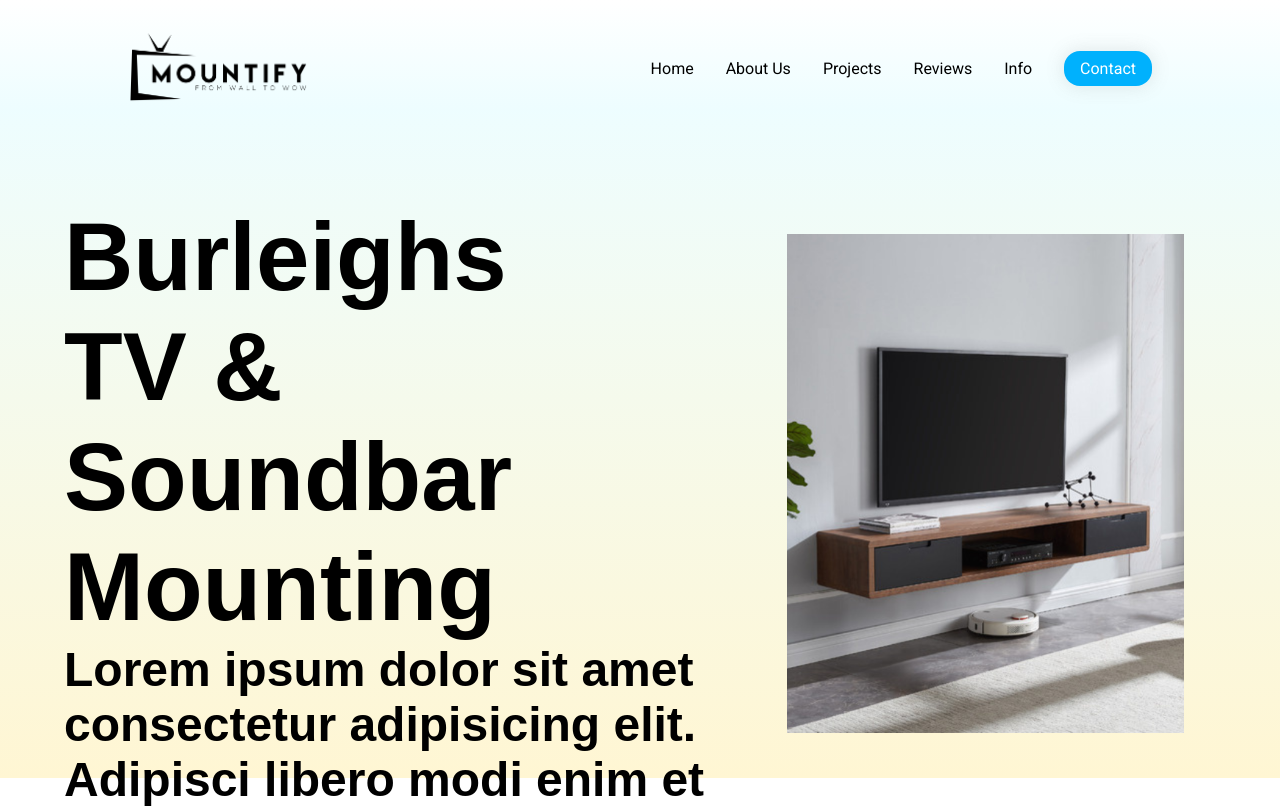
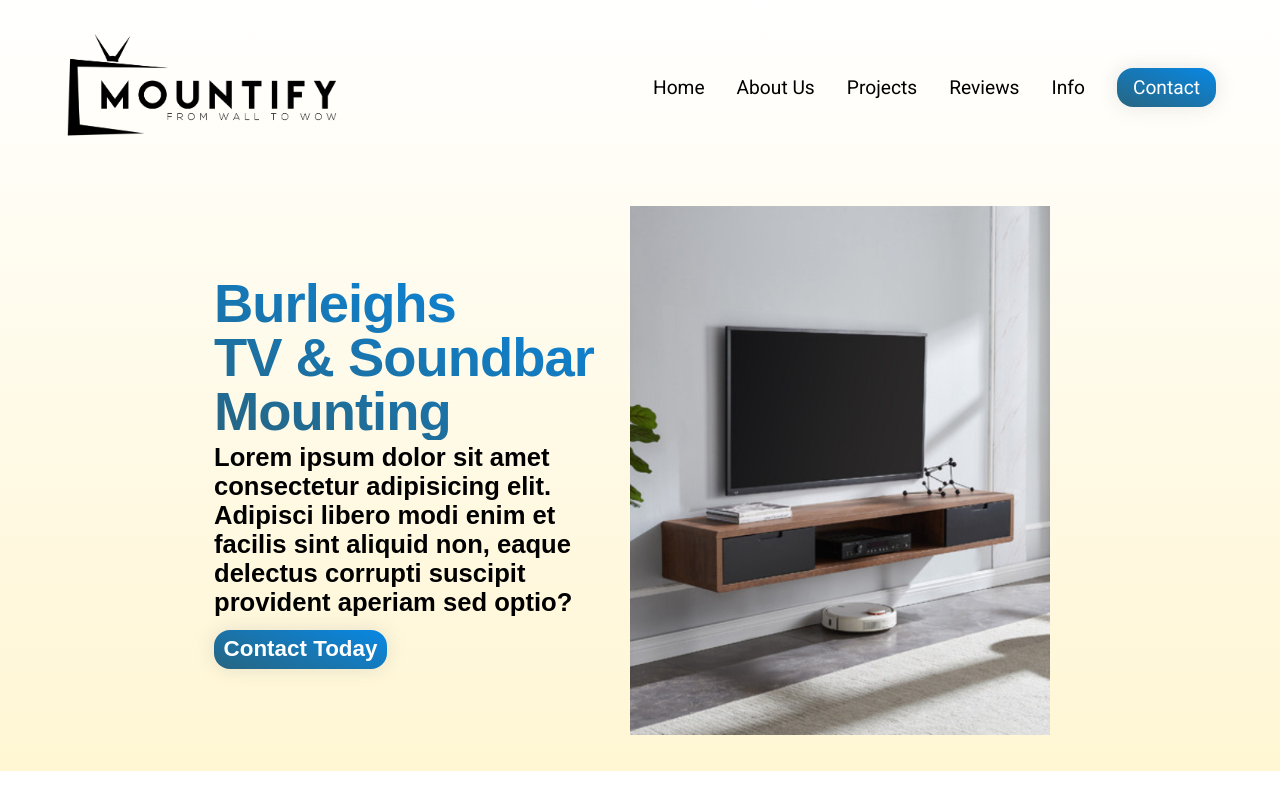
Before and after one commit to ThriveLift/Mountify, a React (Vite) app: page / in a window 1280 px wide. Shown: the top 808 px of the page. Built offline with nearby package versions, Linux system fonts and the light colour scheme; a web font is replaced by a local one.

Commit message:
mountify-finishingUp-header

```diff
--- a/src/components/Navbar.jsx
+++ b/src/components/Navbar.jsx
@@ -14,7 +14,7 @@ const Navbar = () => {
   return (
     <div className="mountify__navbar roboto-regular">
       <div className="mountify__navbar-logo">
-        <img src={logo} alt="" width={180} />
+        <img src={logo} alt="" width={275} />
       </div>
 
       <nav>
@@ -71,9 +71,9 @@ const Navbar = () => {
             <li>
               <a href="">Info</a>
             </li>
-            <a className="mountify__navbar-mobileMenu-contactButton custom_button wobble-hor-bottom ">
-              Contact
-            </a>
+            <div className="mountify__navbar-mobileMenu-contactButton">
+              <a className="custom_button wobble-hor-bottom ">Contact</a>
+            </div>
           </ul>
         </div>
       </nav>
--- a/src/containers/Header.jsx
+++ b/src/containers/Header.jsx
@@ -42,18 +42,25 @@ const Header = () => {
   };
 
   useEffect(() => {
-    writeLoop();
+    let isCancelled = false;
 
-    // Cleanup if needed (e.g., stopping the loop)
+    const startWriting = async () => {
+      if (!isCancelled) {
+        await writeLoop();
+      }
+    };
+
+    startWriting();
+
     return () => {
-      // Optionally add logic here to stop the loop if needed
+      isCancelled = true; // This stops the loop when the component unmounts or re-renders
     };
   }, []);
 
   return (
     <div className="app__header suse-heading">
       <div className="app__header-contents">
-        <h1 className="app__header-title">
+        <h1 className="app__header-title ">
           <span ref={el} className="typewriter"></span> <br />
           TV & Soundbar <br /> Mounting
         </h1>
--- a/src/styles/Header.css
+++ b/src/styles/Header.css
@@ -1,43 +1,42 @@
 .app__header {
   display: flex;
-
-  height: 80vh;
-  padding: 4rem;
+  align-items: center;
+  justify-content: center;
+  flex-wrap: wrap;
+  padding: 1rem;
 }
 
 .app__header-contents {
   display: flex;
   flex-direction: column;
   align-items: flex-start;
-  width: 60%;
+  width: 400px;
 }
+
 .app__header-title {
-  font-size: 6rem;
+  background: var(--darkBlue-gradient-);
+  -webkit-background-clip: text;
+  -webkit-text-fill-color: transparent;
+  letter-spacing: -1px;
+  line-height: 1;
+  margin-bottom: 0.2rem;
+  font-size: 3.4rem;
 }
 
 .app__header-text {
-  font-size: 3rem;
-  padding-bottom: 2rem;
+  font-size: 1.6rem;
 }
 
 .app__header-button {
-  font-size: 2rem;
-  padding: 1.5rem;
+  font-size: 1.4rem;
+  margin-top: 0.8rem;
+  padding: 0.4rem 0.6rem;
 }
 
 .app__header-image {
-  flex: 1;
-  padding: 2rem;
+  padding: 1rem;
 }
 .app__header-image img {
-  width: 100%;
+  max-width: 100%;
+  width: 420px;
 }
-
-@media screen and (min-width: 1440px) {
-}
-
-@media screen and (max-width: 1024px) {
-}
-
-@media screen and (max-width: 480px) {
-}
--- a/src/styles/Navbar.css
+++ b/src/styles/Navbar.css
@@ -3,7 +3,7 @@
   flex-direction: row;
   justify-content: space-between;
   align-items: center;
-  padding: 2rem 8rem;
+  padding: 2rem 4rem;
 }
 
 nav {
@@ -17,13 +17,14 @@ nav {
   justify-content: flex-end;
   align-items: center;
   flex: 1;
-  font-size: 1rem;
+  font-size: 1.2rem;
 }
 .mountify__navbar-menu_list li {
   padding: 0 1rem;
 }
 
 .mountify__navbar-contactButton {
+  font-size: 1.2rem;
   padding: 0.5rem 1rem;
   margin-left: 1rem;
 }
@@ -64,18 +65,15 @@ nav {
 480, 768, 1024, 1440 - SIZES
  */
 
-@media screen and (max-width: 1440px) {
-  .mountify__navbar {
-    padding: 2rem 8rem;
-  }
-}
-
-@media screen and (max-width: 1024px) {
+@media screen and (max-width: 1040px) {
   .mountify__navbar {
     padding: 2rem 4vw;
   }
   .mountify__navbar-logo img {
     width: 160px;
+  }
+  .mountify__navbar-menu_list li {
+    padding: 0 0.5rem;
   }
 }
 
--- a/src/styles/global.css
+++ b/src/styles/global.css
@@ -8,6 +8,16 @@
   background-color: unset;
   border: unset;
   font-display: swap;
+}
+
+:root {
+  --darkBlue-gradient-: linear-gradient(
+    20deg,
+    var(--darkBlue-color-),
+    var(--lightBlue-color-)
+  );
+  --darkBlue-color-: rgba(39, 101, 129, 1);
+  --lightBlue-color-: rgba(8, 136, 228, 1);
 }
 
 /* <uniquifier>: Use a unique and descriptive class name */
@@ -49,13 +59,13 @@
 */
 
 .custom_button {
-  background-color: rgb(0, 177, 253);
+  background: var(--darkBlue-gradient-);
   box-shadow: 0px 0px 17px 2px rgb(119 119 119 / 15%);
   border-radius: 16px;
   color: white;
 }
-.customButton:hover {
-  background-color: rgba(1, 157, 224, 0.884);
+.custom_button:hover {
+  background: linear-gradient(90deg, #0a4c89, #0547e1);
 }
 
 /*
@@ -68,24 +78,21 @@
   background: -moz-linear-gradient(
     180deg,
     rgba(255, 255, 255, 1) 0%,
-    rgba(209, 250, 255, 0.38) 14%,
-    rgba(255, 246, 211, 1) 100%
+    /* rgba(209, 250, 255, 0.38) 14%, */ rgba(255, 246, 211, 1) 100%
   );
 
   /* safari 5.1+,chrome 10+ */
   background: -webkit-linear-gradient(
     180deg,
     rgba(255, 255, 255, 1) 0%,
-    rgba(209, 250, 255, 0.38) 14%,
-    rgba(255, 246, 211, 1) 100%
+    /* rgba(209, 250, 255, 0.38) 14%, */ rgba(255, 246, 211, 1) 100%
   );
 
   /* opera 11.10+ */
   background: -o-linear-gradient(
     180deg,
     rgba(255, 255, 255, 1) 0%,
-    rgba(209, 250, 255, 0.38) 14%,
-    rgba(255, 246, 211, 1) 100%
+    /* rgba(209, 250, 255, 0.38) 14%, */ rgba(255, 246, 211, 1) 100%
   );
 
   /* ie 6-9 */
@@ -95,49 +102,47 @@
   background: -ms-linear-gradient(
     180deg,
     rgba(255, 255, 255, 1) 0%,
-    rgba(209, 250, 255, 0.38) 14%,
-    rgba(255, 246, 211, 1) 100%
+    /* rgba(209, 250, 255, 0.38) 14%, */ rgba(255, 246, 211, 1) 100%
   );
 
   /* global 94%+ browsers support */
   background: linear-gradient(
     180deg,
     rgba(255, 255, 255, 1) 0%,
-    rgba(209, 250, 255, 0.38) 14%,
-    rgba(255, 246, 211, 1) 100%
+    /* rgba(209, 250, 255, 0.38) 14%, */ rgba(255, 246, 211, 1) 100%
   );
 }
 
 .mobile_menu-bg_color {
   background: -moz-linear-gradient(
     180deg,
-    rgba(8, 136, 228, 1) 0%,
-    rgba(39, 101, 129, 1) 54%
+    var(--lightBlue-color-) 0%,
+    var(--darkBlue-color-) 54%
   );
 
   background: -webkit-linear-gradient(
     180deg,
-    rgba(8, 136, 228, 1) 0%,
-    rgba(39, 101, 129, 1) 54%
+    var(--lightBlue-color-) 0%,
+    var(--darkBlue-color-) 54%
   );
 
   background: -o-linear-gradient(
     180deg,
-    rgba(8, 136, 228, 1) 0%,
-    rgba(39, 101, 129, 1) 54%
+    var(--lightBlue-color-) 0%,
+    var(--darkBlue-color-) 54%
   );
 
-  filter: progid:DXImageTransform.Microsoft.gradient( startColorstr='#276581', endColorstr='#0888E4', GradientType=1 );
+  /* filter: progid:DXImageTransform.Microsoft.gradient( startColorstr='#276581', endColorstr='#0888E4', GradientType=1 ); */
 
   background: -ms-linear-gradient(
     180deg,
-    rgba(8, 136, 228, 1) 0%,
-    rgba(39, 101, 129, 1) 54%
+    var(--lightBlue-color-) 0%,
+    var(--darkBlue-color-) 54%
   );
 
   background: linear-gradient(
     180deg,
-    rgba(8, 136, 228, 1) 0%,
-    rgba(39, 101, 129, 1) 54%
+    var(--lightBlue-color-) 0%,
+    var(--darkBlue-color-) 54%
   );
 }
```
